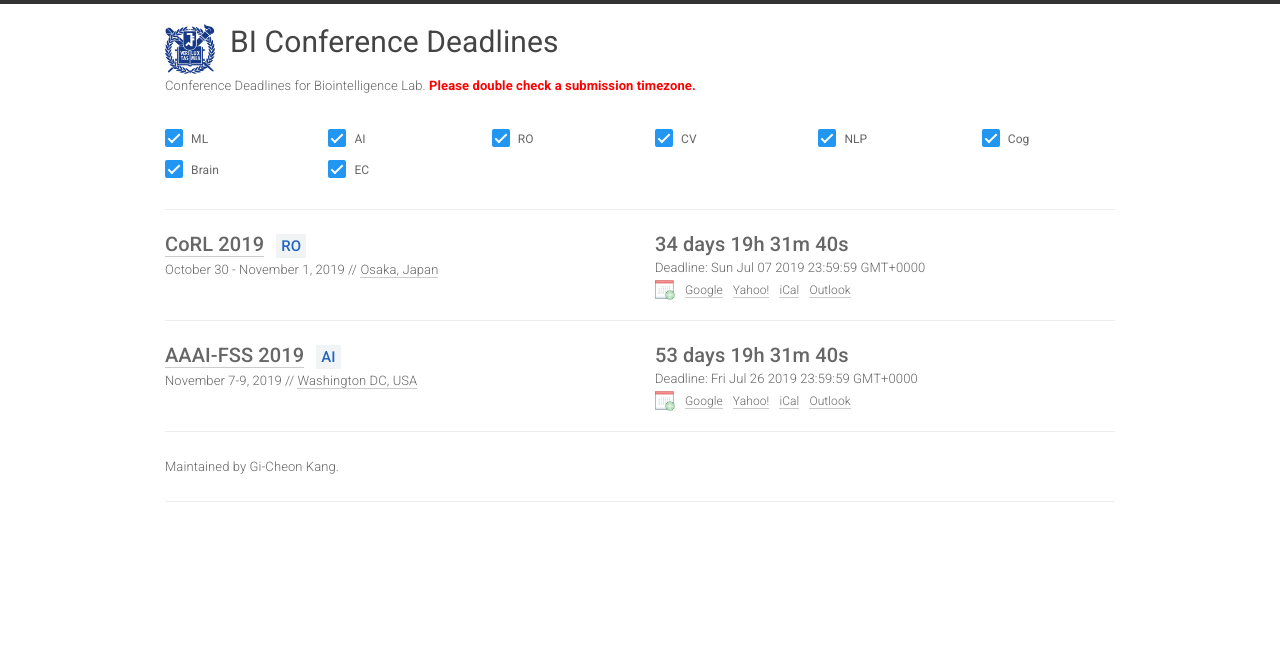
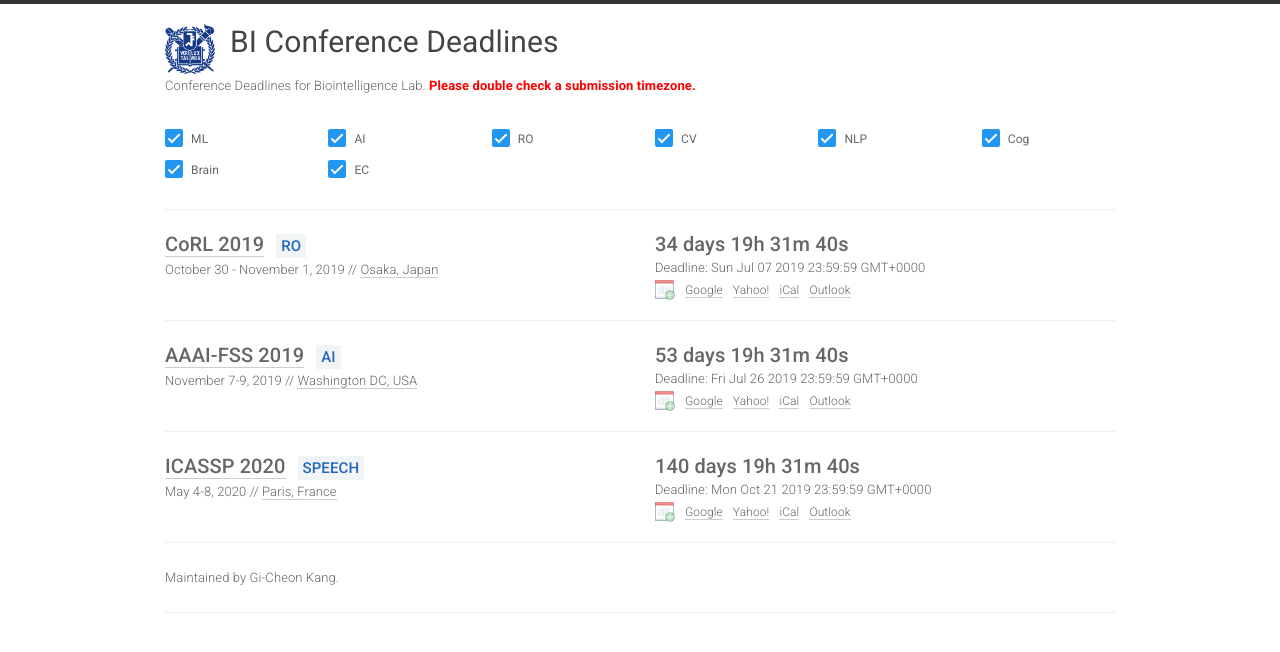
Before and after one commit to biconf/biconf.github.io, a Jekyll site: the page built from index.html, in a window 1280 px wide. Shown: the top 652 px of the page. Built offline with Jekyll 4.4.1, drawn with Linux system fonts in a browser that asks for light colours; nearby versions of some CDN libraries.

Commit message:
Update conferences.yml

```diff
--- a/_data/conferences.yml
+++ b/_data/conferences.yml
@@ -18,6 +18,16 @@
   date: November 7-9, 2019
   place: Washington DC, USA
   sub: AI
+
+- name: ICASSP
+  year: 2020
+  id: icassp2020
+  link: https://2020.ieeeicassp.org
+  deadline: "2019-10-21 23:59:59"
+  timezone: TBA
+  date: May 4-8, 2020
+  place: Paris, France
+  sub: Speech
 
 #- name: HCOMP
 #  year: 2019
```
